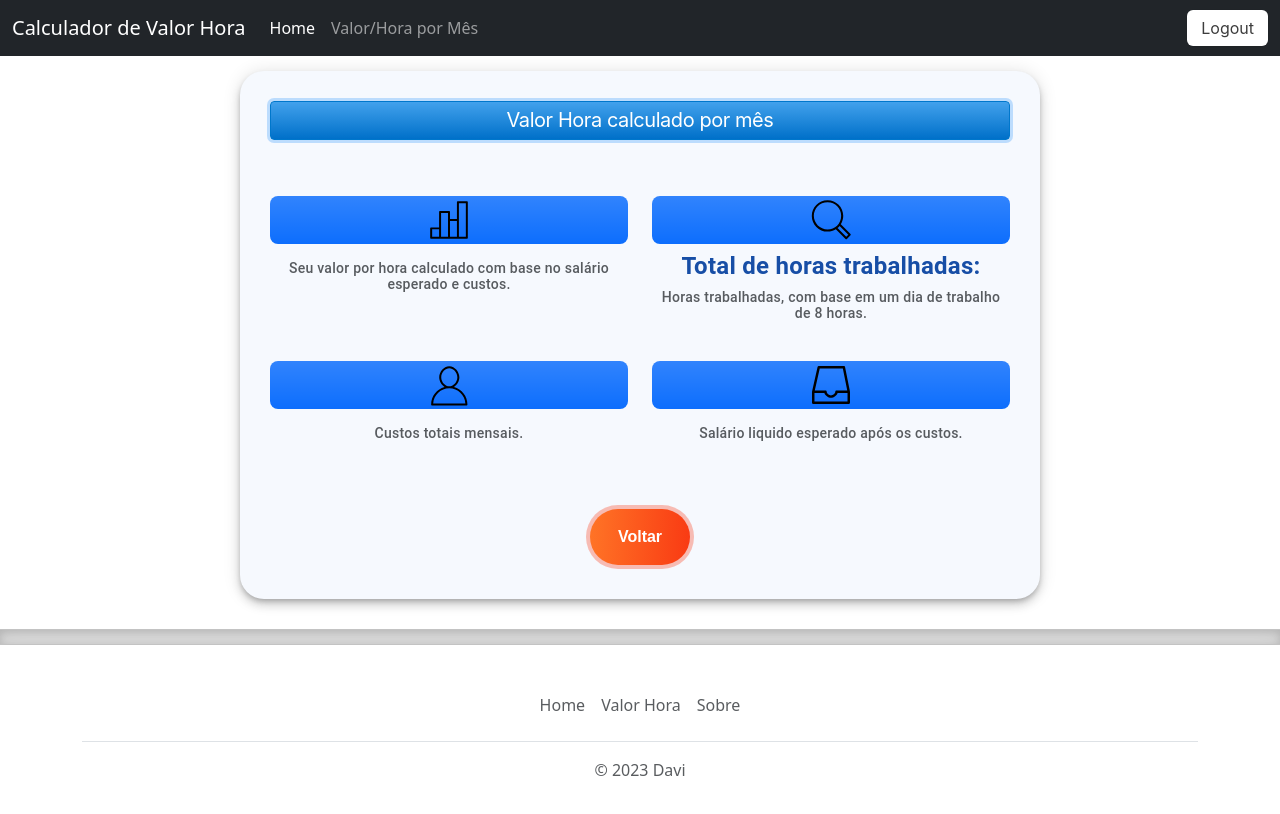
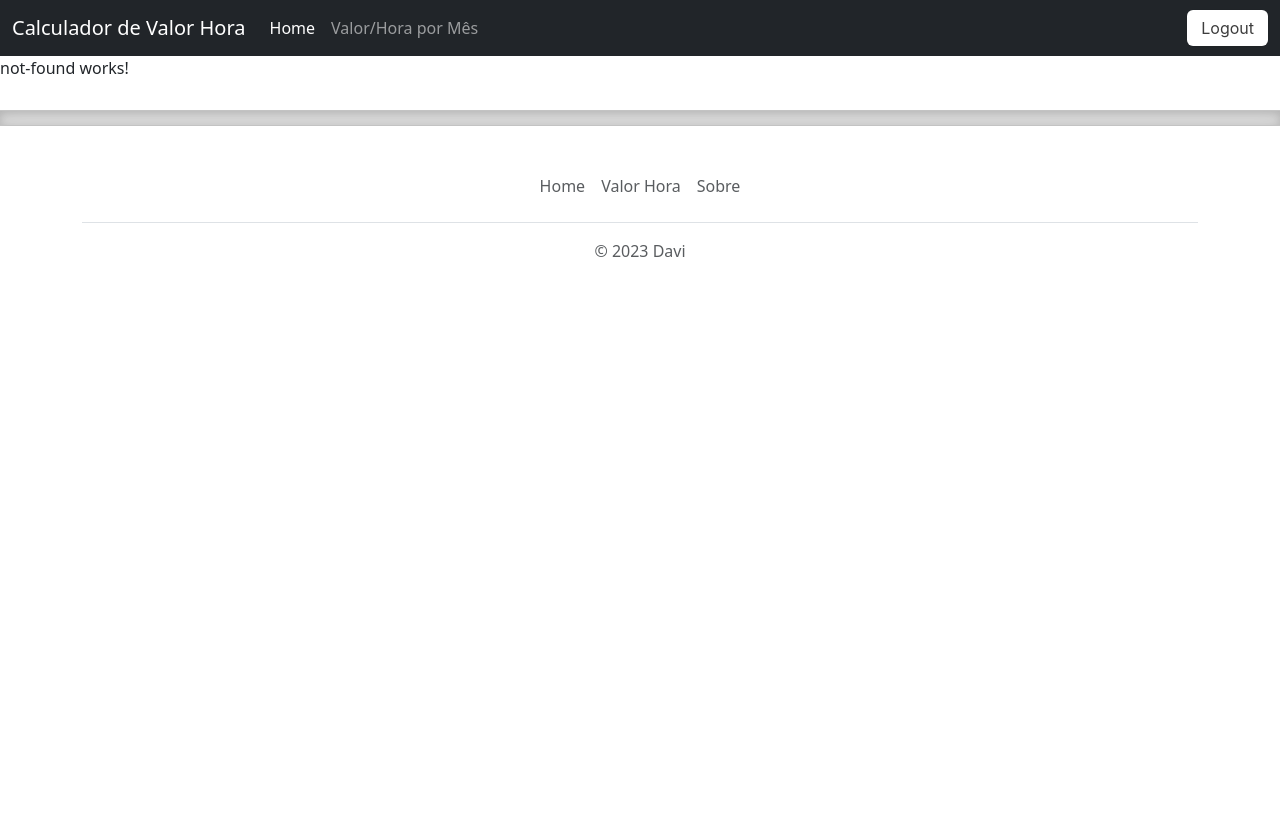
Before and after one commit to d1av/taxes-calculator-spring-angular, an Angular app in the folder frontend/: page /monthly in a window 1280 px wide. Shown: the top 814 px of the page. Built offline with nearby package versions, Linux system fonts and the light colour scheme.

Commit message:
feat: :sparkles: add about and not found page

```diff
--- a/frontend/src/app/app-routing.module.ts
+++ b/frontend/src/app/app-routing.module.ts
@@ -1,5 +1,7 @@
 import { NgModule } from '@angular/core';
 import { RouterModule, Routes } from '@angular/router';
+import { AboutComponent } from './pages/about/about.component';
+import { NotFoundComponent } from './pages/not-found/not-found.component';
 import { AuthGuard } from './shared/authentication/auth.guard';
 
 const routes: Routes = [
@@ -11,6 +13,7 @@ const routes: Routes = [
   },
   {
     path: 'hourvalue',
+    canActivate: [ AuthGuard ],
     loadChildren: () =>
       import('./pages/monthly/monthly.module').then((m) => m.MonthlyModule),
   },
@@ -18,6 +21,15 @@ const routes: Routes = [
     path: 'auth',
     loadChildren: () =>
       import('./pages/auth/auth.module').then((m) => m.AuthModule),
+  },
+  {
+    path: 'about',
+    canActivate: [ AuthGuard ],
+    component: AboutComponent
+  },
+  {
+    path: '**',
+    component: NotFoundComponent
   }
 ];
 
--- /dev/null
+++ b/frontend/src/app/pages/about/about.component.html
@@ -0,0 +1,3 @@
+<app-navbar [isLogged]="true"></app-navbar>
+<p>about works!</p>
+<app-footer [isLogged]="true"></app-footer>
--- /dev/null
+++ b/frontend/src/app/pages/not-found/not-found.component.html
@@ -0,0 +1,3 @@
+<app-navbar [isLogged]="true"></app-navbar>
+<p>not-found works!</p>
+<app-footer [isLogged]="true"></app-footer>
--- a/frontend/src/app/pages/pages.module.ts
+++ b/frontend/src/app/pages/pages.module.ts
@@ -8,12 +8,16 @@ import { AuthModule } from './auth/auth.module';
 import { HomeModule } from './home/home.module';
 import { MonthlyComponent } from './monthly/monthly.component';
 import { MonthlyModule } from './monthly/monthly.module';
+import { AboutComponent } from './about/about.component';
+import { NotFoundComponent } from './not-found/not-found.component';
 
 
 
 @NgModule({
   declarations: [
-    MonthlyComponent
+    MonthlyComponent,
+    AboutComponent,
+    NotFoundComponent
   ],
   imports: [
     HomeModule,
```
Also changed, not shown: frontend/src/app/pages/about/about.component.ts (added, +10 -0 lines), frontend/src/app/pages/not-found/not-found.component.ts (added, +10 -0 lines), frontend/src/app/pages/about/about.component.scss (added), frontend/src/app/pages/not-found/not-found.component.scss (added).
